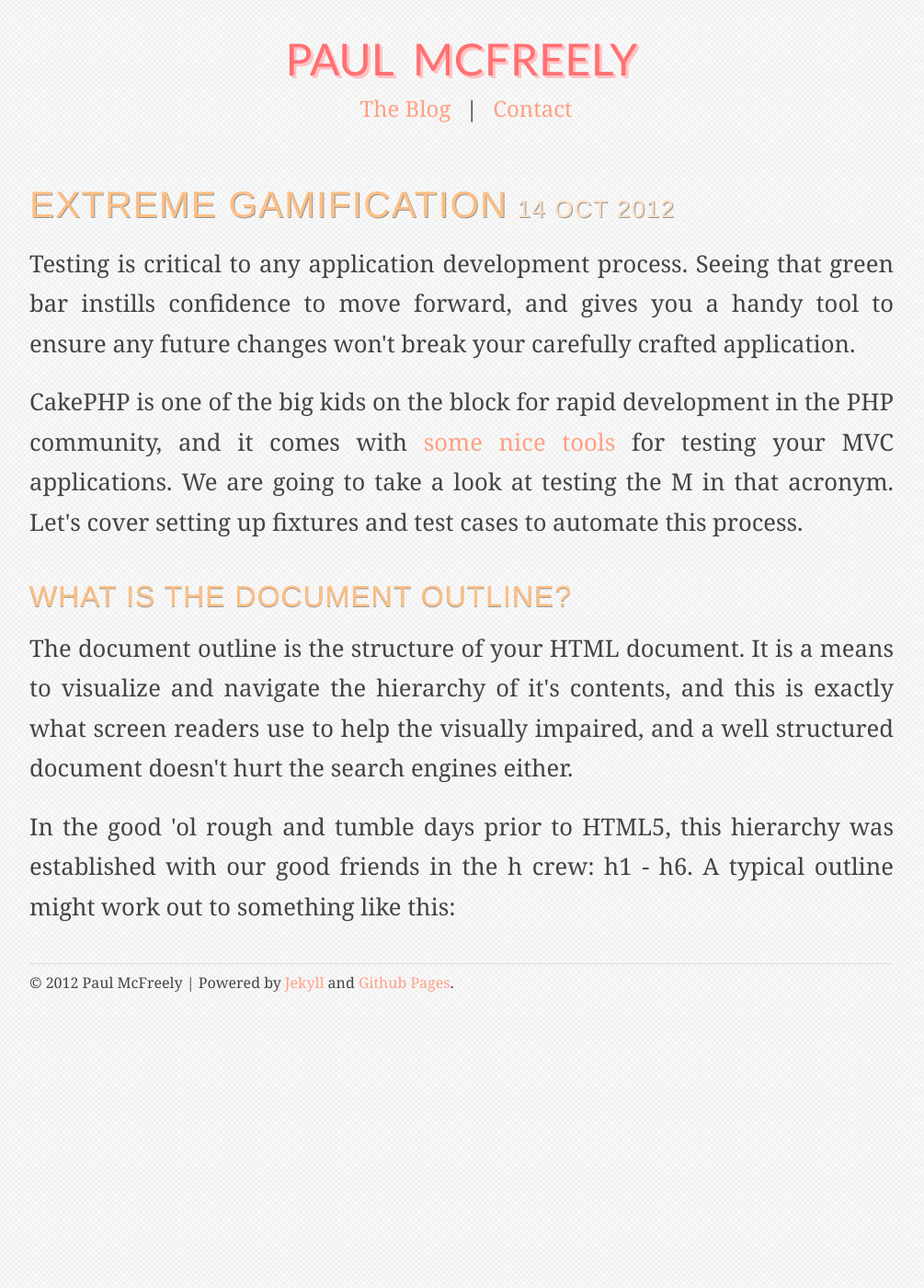
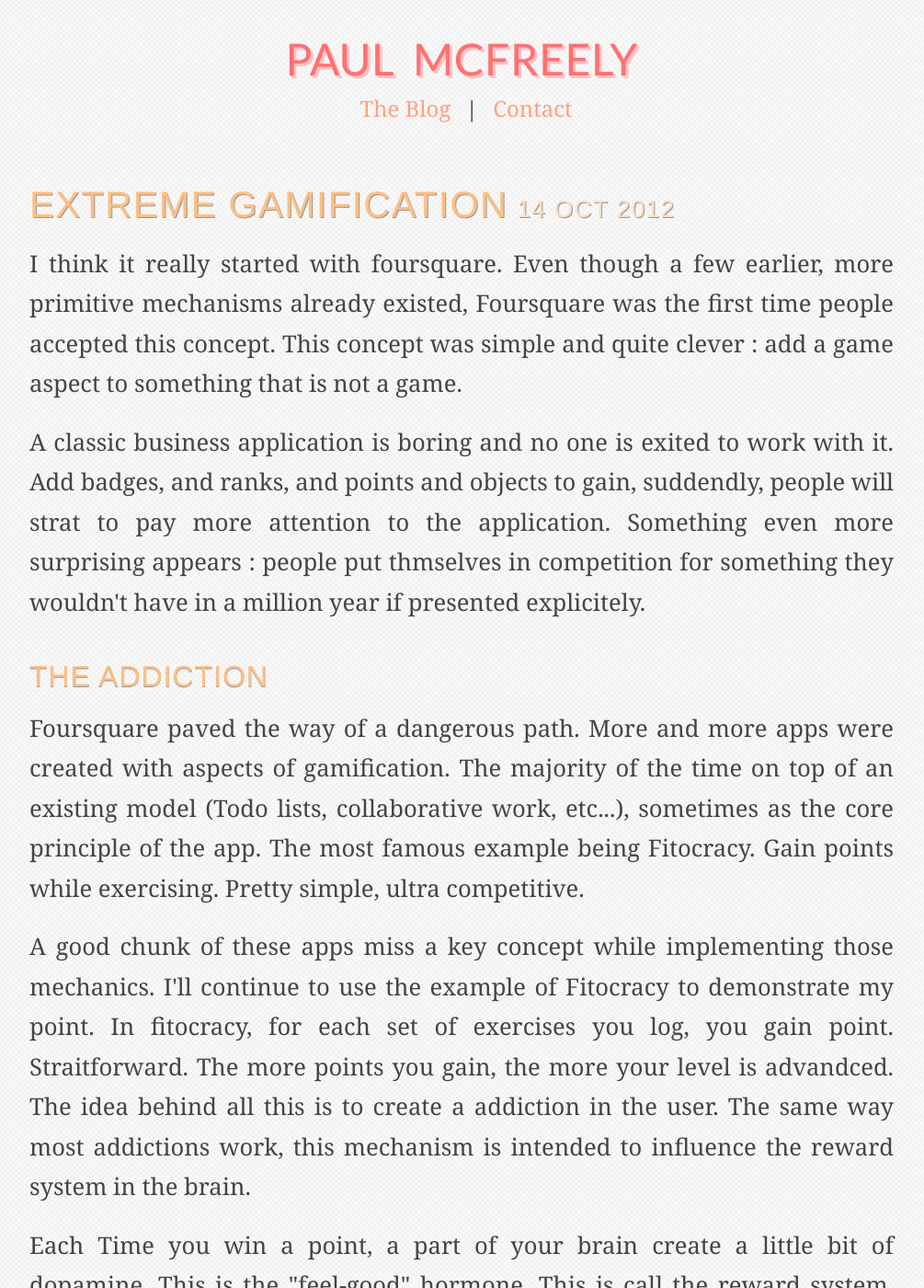
Before and after one commit to McFreely/mcfreely.github.com, a Jekyll site: the page built from _posts/2012-10-14-extreme-gamification.md, in a window 1280 px wide and 1400 px high. Shown: the whole window at 92% size, without its empty margins (138-1143 px from the left). Built offline with Jekyll 4.4.1, drawn with Linux system fonts in a browser that asks for light colours; some of the changed text lies outside the part shown.

Commit message:
New article: Extreme gamification

```diff
--- a/_posts/2012-10-14-extreme-gamification.md
+++ b/_posts/2012-10-14-extreme-gamification.md
@@ -3,10 +3,42 @@ layout: post
 title: Extreme Gamification
 ---
 
-<p>Testing is critical to any application development process. Seeing that green bar instills confidence to move forward, and gives you a handy tool to ensure any future changes won't break your carefully crafted application.</p>
+<p>
+	I think it really started with foursquare. Even though a few earlier, more primitive mechanisms already existed, Foursquare was the first time people accepted this concept.
+This concept was simple and quite clever : add a game aspect to something that is not a game.
+</p>
+<p>
+	A classic business application is boring and no one is exited to work with it. Add badges, and ranks, and points and objects to gain, suddendly, people will strat to pay more attention to the application.
+Something even more surprising appears : people put thmselves in competition for something they wouldn't have in a million year if presented explicitely.
+</p>
 
-<p>CakePHP is one of the big kids on the block for rapid development in the PHP community, and it comes with <a href="/">some nice tools</a> for testing your MVC applications. We are going to take a look at testing the M in that acronym. Let's cover setting up fixtures and test cases to automate this process.</p>
 
-<h2>What Is The Document Outline?</h2>
-<p>The document outline is the structure of your HTML document. It is a means to visualize and navigate the hierarchy of it's contents, and this is exactly what screen readers use to help the visually impaired, and a well structured document doesn't hurt the search engines either.</p>
-<p>In the good 'ol rough and tumble days prior to HTML5, this hierarchy was established with our good friends in the h crew: h1 - h6. A typical outline might work out to something like this:</p>
+<h2>The addiction</h2>
+<p>
+Foursquare paved the way of a dangerous path. More and more apps were created with aspects of gamification. The majority of the time on top of an existing model (Todo lists, collaborative work, etc...), sometimes as the core principle of the app.
+The most famous example being Fitocracy. Gain points while exercising. Pretty simple, ultra competitive.
+</p>
+<p>
+	A good chunk of these apps miss a key concept while implementing those mechanics. I'll continue to use the example of Fitocracy to demonstrate my point.
+	In fitocracy, for each set of exercises you log, you gain point. Straitforward. The more points you gain, the more your level is advandced. The idea behind all this is to create a addiction in the user. The same way most addictions work, this mechanism is intended to influence the reward system in the brain.
+</p>
+<p>
+	Each Time you win a point, a part of your brain create a little bit of dopamine. This is the "feel-good" hormone. This is call the reward system. Each time you do something pleasurable, you feel good. Sadly, or fortunately, most of the mechanisms in those apps are not completely calibrated in an optimal way to influence this system. They just blindly add a generic layer on top of something else. I would guess that even Fitocracy is designed this way.
+</p>
+
+<h2>The Escalation</h2>
+<p>
+	I had planned, when drafting this post, to try to design the framework of an optimal game mechanism, in term of addiction. I was a bit scared of the repercusions of such a system. And then it hit me. This system already exist.
+</p>
+<p>
+	Zynga. Social games titan. Their most famous game, Farmville, is the example of a perfect game mechanism intended to create an addiction. Normally, a game were you cultivate and manage a farm wouldn't be that popular. Thanks to a few creative and addictive mechanisms, people spend hundreds of hours playing. and paying.
+</p>
+
+<h2>The Utopia</h2>
+<p>When you start to think about the idea of game mechanics, you realize that you could implement it in almost every aspects of life, thanks to modern technology.
+Gain point for losing weight, the electronic scale does everything itself. Same thing for brushing your teeth, or watching tv. "Congratulation, you won the 'persistent' bages for watching four consecutives hours of tv."
+</p>
+<p>
+	Progressing in that line of thoughts, its not difficult to imagine a gloomy future. Imagine a worldwide ladderboard, where everyone is ranked by the number of points won during their life. Each action of each day being stored and evaluated. Paradise for hardcore gamers, hell for every one else.
+	Or in another alternative reality, workers ranked based on their work, the most dedicated winning the most points, payed accordingly. A capitalist wet dream.
+</p>
```
Also changed, not shown: 3 other files.
